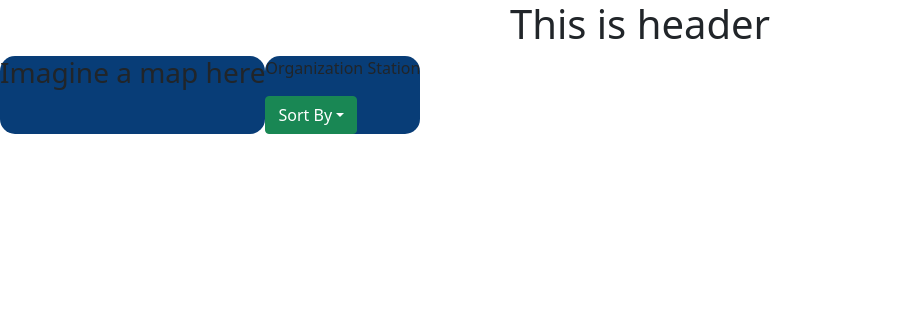
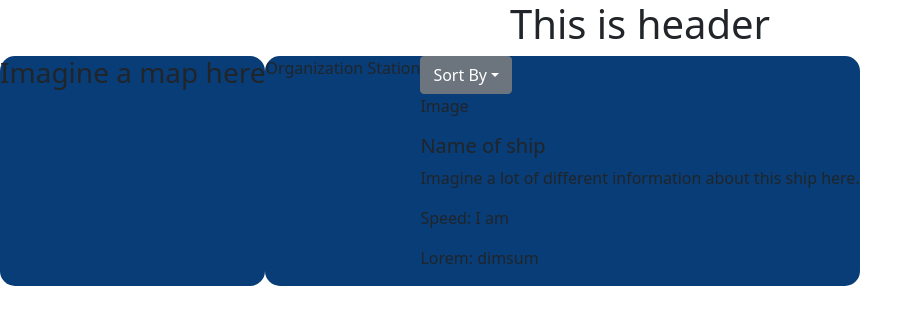
Before and after one commit to haved/Veracity7, a React (Create React App) app: page / in a window 1280 px wide. Shown: the top 324 px of the page, without its empty margins (0-923 px from the left). Built offline with nearby package versions, Linux system fonts and the light colour scheme.

Commit message:
stash or summin

```diff
--- a/src/Components/InfoContainer.tsx
+++ b/src/Components/InfoContainer.tsx
@@ -1,15 +1,19 @@
 import React from 'react';
 import Options from "./Options";
+import ShipComponent from './ShipComponent';
 import "../Style/Container.css";
 
 function InfoContainer () {
     return (
          <div className="Container">
-            <div className="info-container">
-                <p>Organization Station</p>
-            </div>
-            <div className="options-container">
-                <Options></Options>
+             <div className="info-section">
+                <div className="info-container">
+                    <p>Organization Station</p>
+                </div>
+                <div className="options-container">
+                    <Options></Options>
+                    <ShipComponent></ShipComponent>
+                </div>
             </div>
         </div>
             )
--- a/src/Components/Options.tsx
+++ b/src/Components/Options.tsx
@@ -5,7 +5,7 @@ const Options  = ()  => {
     return (
         <div className="options">
             <Dropdown>
-            <Dropdown.Toggle variant="success" id="dropdown-basic">
+            <Dropdown.Toggle variant="secondary" id="dropdown-basic">
                 Sort By
             </Dropdown.Toggle>
 
--- /dev/null
+++ b/src/Components/ShipComponent.tsx
@@ -0,0 +1,25 @@
+import * as React from "react";
+import "../Style/Container.css";
+
+const ShipComponent  = ()  => {
+    return (
+        <div className="ship-container">
+            <div>
+                <p>Image</p>
+            </div>
+            <div className="ship-info">
+                <div>
+                    <h5>Name of ship</h5>
+                </div>
+                <div>
+                    <p>Imagine a lot of different information about this ship here.</p>
+                    <p>Speed: I am</p>
+                    <p>Lorem: dimsum</p>
+                </div>
+            </div>
+
+        </div>
+    )
+}
+
+export default ShipComponent
--- a/src/Style/Container.css
+++ b/src/Style/Container.css
@@ -2,3 +2,8 @@
     background: #083D77;
     border-radius: 15px;
 }
+
+.info-section {
+    display: flex;
+    flex-direction: row;
+}
```
